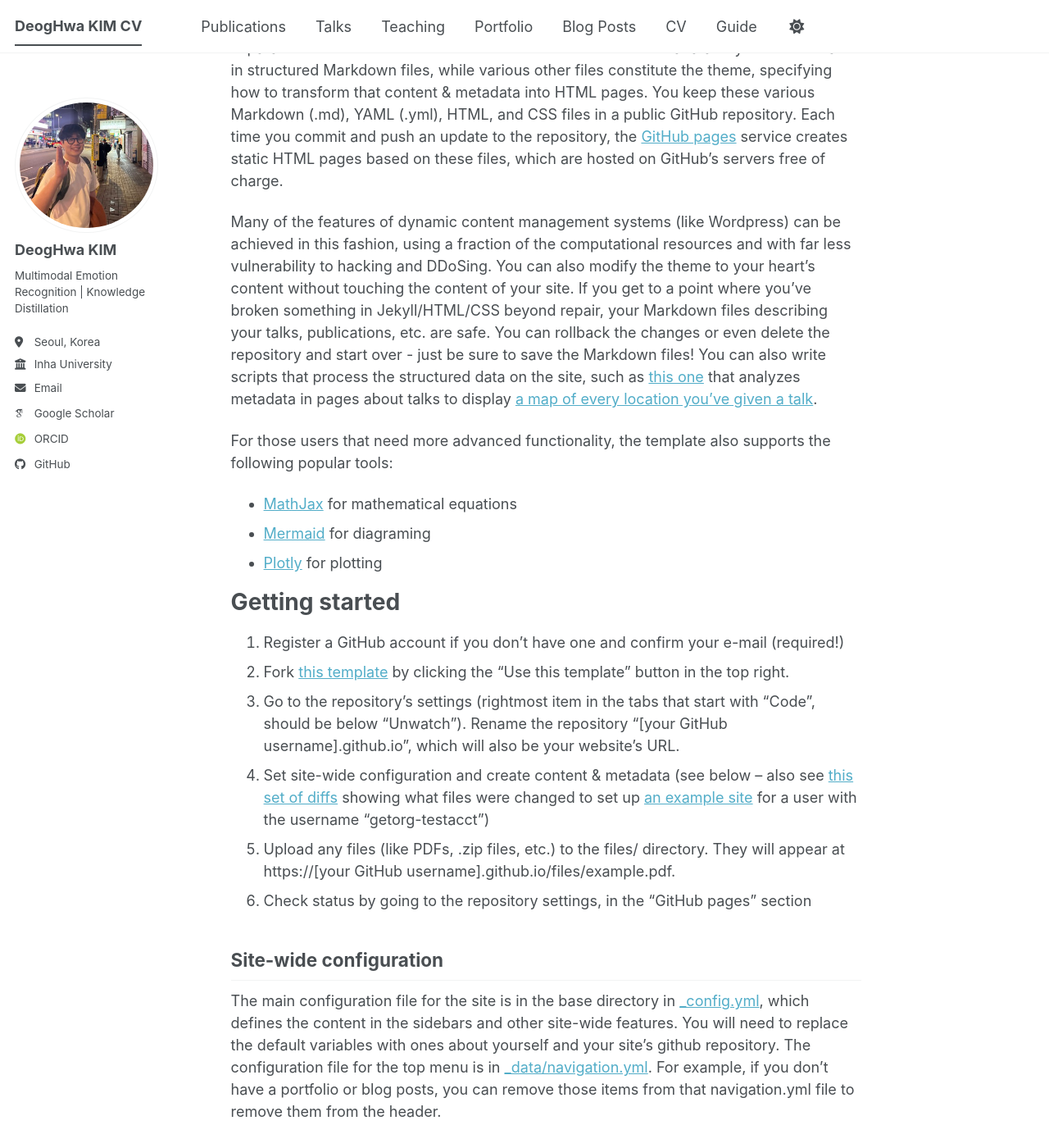
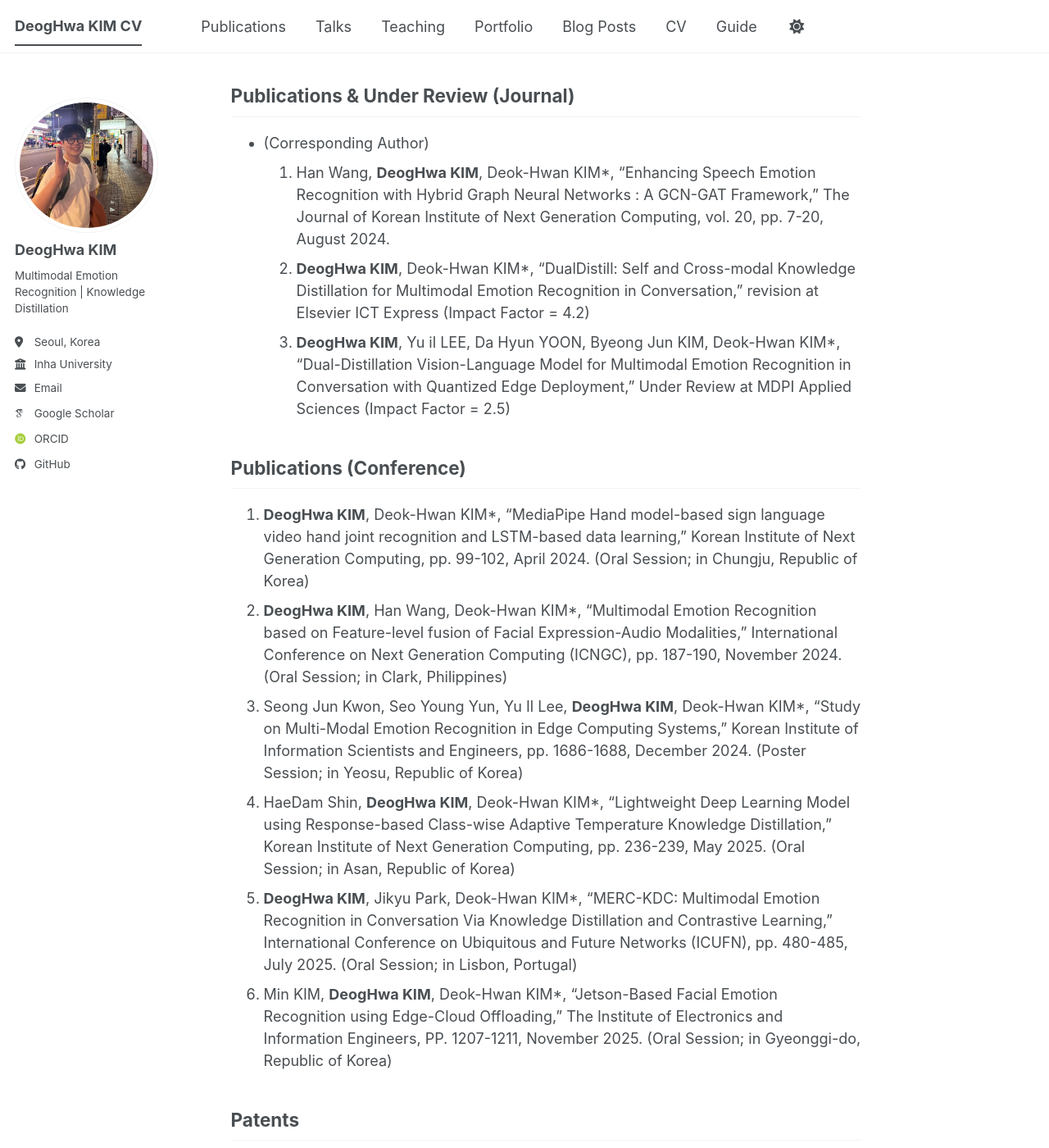
Before and after one commit to potatoduck9/potatoduck9.github.io, a Jekyll site: the page built from _pages/about.md, in a window 1280 px wide and 1400 px high, scrolled down 518 px. Shown: the whole window at 82% size. Built offline with Jekyll 4.4.1, drawn with Linux system fonts in a browser that asks for light colours; some web fonts are replaced; a script bundle is joined from its source files by our own code; library files that are not in the unit come from our copies; some of the changed text lies outside the part shown.

Commit message:
Update about.md

```diff
--- a/_pages/about.md
+++ b/_pages/about.md
@@ -1,56 +1,66 @@
 ---
 permalink: /
-title: "Academic Pages is a ready-to-fork GitHub Pages template for academic personal websites"
+title: "DeogHwa KIM"
 author_profile: true
 redirect_from:
   - /about/
   - /about.html
 ---
 
-This is the front page of a website that is powered by the [Academic Pages template](https://github.com/academicpages/academicpages.github.io) and hosted on GitHub pages. [GitHub pages](https://pages.github.com) is a free service in which websites are built and hosted from code and data stored in a GitHub repository, automatically updating when a new commit is made to the repository. This template was forked from the [Minimal Mistakes Jekyll Theme](https://mmistakes.github.io/minimal-mistakes/) created by Michael Rose, and then extended to support the kinds of content that academics have: publications, talks, teaching, a portfolio, blog posts, and a dynamically-generated CV. Incidentally, these same features make it a great template for anyone that needs to show off a professional template!
+Education
+======
+Mar.2018-Feb.2019     Mokpo National University, Mokpo, Republic of Korea
+                      B.A. in Department of International Trade
+                      GPA: 3.64 / 4.50
 
- You can fork [this template](https://github.com/academicpages/academicpages.github.io) right now, modify the configuration and Markdown files, add your own PDFs and other content, and have your own site for free, with no ads!
+Mar.2021-Feb.2024     Korea National Open University, Seoul, Republic of Korea
+                      B.S. in Department of Computer Science
+                      GPA: 4.40 / 4.50
 
-A data-driven personal website
-======
-Like many other Jekyll-based GitHub Pages templates, Academic Pages makes you separate the website's content from its form. The content & metadata of your website are in structured Markdown files, while various other files constitute the theme, specifying how to transform that content & metadata into HTML pages. You keep these various Markdown (.md), YAML (.yml), HTML, and CSS files in a public GitHub repository. Each time you commit and push an update to the repository, the [GitHub pages](https://pages.github.com/) service creates static HTML pages based on these files, which are hosted on GitHub's servers free of charge.
+Mar.2024-Feb.2026     Inha University, Incheon, Republic of Korea
+                      M.S. in Department of Electrical and Computer Engineering
+                      Advisor: Deok-Hwan KIM, Ph.D.
+                      https://sites.google.com/view/iesl-inha-lab/home
+                      GPA: 4.13 / 4.50
 
-Many of the features of dynamic content management systems (like Wordpress) can be achieved in this fashion, using a fraction of the computational resources and with far less vulnerability to hacking and DDoSing. You can also modify the theme to your heart's content without touching the content of your site. If you get to a point where you've broken something in Jekyll/HTML/CSS beyond repair, your Markdown files describing your talks, publications, etc. are safe. You can rollback the changes or even delete the repository and start over - just be sure to save the Markdown files! You can also write scripts that process the structured data on the site, such as [this one](https://github.com/academicpages/academicpages.github.io/blob/master/talkmap.ipynb) that analyzes metadata in pages about talks to display [a map of every location you've given a talk](https://academicpages.github.io/talkmap.html).
 
-For those users that need more advanced functionality, the template also supports the following popular tools:
-- [MathJax](https://www.mathjax.org/) for mathematical equations
-- [Mermaid](https://mermaid.js.org/) for diagraming
-- [Plotly](https://plotly.com/javascript/) for plotting
+Research Interests
+------
+Multimodal Emotion Recognition
+Knowledge Distillation
+Human–Computer Interaction (HCI)
+Model Compression and Efficient AI
 
-Getting started
-======
-1. Register a GitHub account if you don't have one and confirm your e-mail (required!)
-1. Fork [this template](https://github.com/academicpages/academicpages.github.io) by clicking the "Use this template" button in the top right.
-1. Go to the repository's settings (rightmost item in the tabs that start with "Code", should be below "Unwatch"). Rename the repository "[your GitHub username].github.io", which will also be your website's URL.
-1. Set site-wide configuration and create content & metadata (see below -- also see [this set of diffs](https://archive.is/3TPas) showing what files were changed to set up [an example site](https://getorg-testacct.github.io) for a user with the username "getorg-testacct")
-1. Upload any files (like PDFs, .zip files, etc.) to the files/ directory. They will appear at https://[your GitHub username].github.io/files/example.pdf.
-1. Check status by going to the repository settings, in the "GitHub pages" section
 
-Site-wide configuration
+Publications & Under Review (Journal)
 ------
-The main configuration file for the site is in the base directory in [_config.yml](https://github.com/academicpages/academicpages.github.io/blob/master/_config.yml), which defines the content in the sidebars and other site-wide features. You will need to replace the default variables with ones about yourself and your site's github repository. The configuration file for the top menu is in [_data/navigation.yml](https://github.com/academicpages/academicpages.github.io/blob/master/_data/navigation.yml). For example, if you don't have a portfolio or blog posts, you can remove those items from that navigation.yml file to remove them from the header.
+* (Corresponding Author)
+1. Han Wang, **DeogHwa KIM**,  Deok-Hwan KIM*, "Enhancing Speech Emotion Recognition with Hybrid Graph Neural Networks : A GCN-GAT Framework," The Journal of Korean Institute of Next Generation Computing, vol. 20, pp. 7-20, August 2024.
+2. **DeogHwa KIM**, Deok-Hwan KIM*, "DualDistill: Self and Cross-modal Knowledge Distillation for Multimodal Emotion Recognition in Conversation," revision at Elsevier ICT Express (Impact Factor = 4.2)
+3. **DeogHwa KIM**, Yu il LEE, Da Hyun YOON, Byeong Jun KIM, Deok-Hwan KIM*, "Dual-Distillation Vision-Language Model for Multimodal Emotion Recognition in Conversation with Quantized Edge Deployment," Under Review at MDPI Applied Sciences (Impact Factor = 2.5)
 
-Create content & metadata
+
+
+Publications (Conference)
 ------
-For site content, there is one Markdown file for each type of content, which are stored in directories like _publications, _talks, _posts, _teaching, or _pages. For example, each talk is a Markdown file in the [_talks directory](https://github.com/academicpages/academicpages.github.io/tree/master/_talks). At the top of each Markdown file is structured data in YAML about the talk, which the theme will parse to do lots of cool stuff. The same structured data about a talk is used to generate the list of talks on the [Talks page](https://academicpages.github.io/talks), each [individual page](https://academicpages.github.io/talks/2012-03-01-talk-1) for specific talks, the talks section for the [CV page](https://academicpages.github.io/cv), and the [map of places you've given a talk](https://academicpages.github.io/talkmap.html) (if you run this [python file](https://github.com/academicpages/academicpages.github.io/blob/master/talkmap.py) or [Jupyter notebook](https://github.com/academicpages/academicpages.github.io/blob/master/talkmap.ipynb), which creates the HTML for the map based on the contents of the _talks directory).
+1. **DeogHwa KIM**, Deok-Hwan KIM*, "MediaPipe Hand model-based sign language video hand joint recognition and LSTM-based data learning," Korean Institute of Next Generation Computing, pp. 99-102, April 2024. (Oral Session; in Chungju, Republic of Korea)
+2. **DeogHwa KIM**, Han Wang, Deok-Hwan KIM*, "Multimodal Emotion Recognition based on Feature-level fusion of Facial Expression-Audio Modalities," International Conference on Next Generation Computing (ICNGC), pp. 187-190, November 2024. (Oral Session; in Clark, Philippines)
+3. Seong Jun Kwon, Seo Young Yun, Yu Il Lee, **DeogHwa KIM**, Deok-Hwan KIM*, "Study on Multi-Modal Emotion Recognition in Edge Computing Systems," Korean Institute of Information Scientists and Engineers, pp. 1686-1688, December 2024. (Poster Session; in Yeosu, Republic of Korea)
+4. HaeDam Shin, **DeogHwa KIM**, Deok-Hwan KIM*, "Lightweight Deep Learning Model using Response-based Class-wise Adaptive Temperature Knowledge Distillation," Korean Institute of Next Generation Computing, pp. 236-239, May 2025. (Oral Session; in Asan, Republic of Korea)
+5. **DeogHwa KIM**, Jikyu Park, Deok-Hwan KIM*, "MERC-KDC: Multimodal Emotion Recognition in Conversation Via Knowledge Distillation and Contrastive Learning," International Conference on Ubiquitous and Future Networks (ICUFN), pp. 480-485, July 2025. (Oral Session; in Lisbon, Portugal)
+6. Min KIM, **DeogHwa KIM**, Deok-Hwan KIM*, "Jetson-Based Facial Emotion Recognition using Edge-Cloud Offloading," The Institute of Electronics and Information Engineers, PP. 1207-1211, November 2025. (Oral Session; in Gyeonggi-do, Republic of Korea)
 
-**Markdown generator**
+Patents
+------
 
-The repository includes [a set of Jupyter notebooks](https://github.com/academicpages/academicpages.github.io/tree/master/markdown_generator
-) that converts a CSV containing structured data about talks or presentations into individual Markdown files that will be properly formatted for the Academic Pages template. The sample CSVs in that directory are the ones I used to create my own personal website at stuartgeiger.com. My usual workflow is that I keep a spreadsheet of my publications and talks, then run the code in these notebooks to generate the Markdown files, then commit and push them to the GitHub repository.
 
-How to edit your site's GitHub repository
+Projects
 ------
-Many people use a git client to create files on their local computer and then push them to GitHub's servers. If you are not familiar with git, you can directly edit these configuration and Markdown files directly in the github.com interface. Navigate to a file (like [this one](https://github.com/academicpages/academicpages.github.io/blob/master/_talks/2012-03-01-talk-1.md) and click the pencil icon in the top right of the content preview (to the right of the "Raw | Blame | History" buttons). You can delete a file by clicking the trashcan icon to the right of the pencil icon. You can also create new files or upload files by navigating to a directory and clicking the "Create new file" or "Upload files" buttons.
 
-Example: editing a Markdown file for a talk
-![Editing a Markdown file for a talk](/images/editing-talk.png)
 
-For more info
+Teaching Experience
 ------
-More info about configuring Academic Pages can be found in [the guide](https://academicpages.github.io/markdown/), the [growing wiki](https://github.com/academicpages/academicpages.github.io/wiki), and you can always [ask a question on GitHub](https://github.com/academicpages/academicpages.github.io/discussions). The [guides for the Minimal Mistakes theme](https://mmistakes.github.io/minimal-mistakes/docs/configuration/) (which this theme was forked from) might also be helpful.
+
+
+Awards & Scholarship
+------
```
